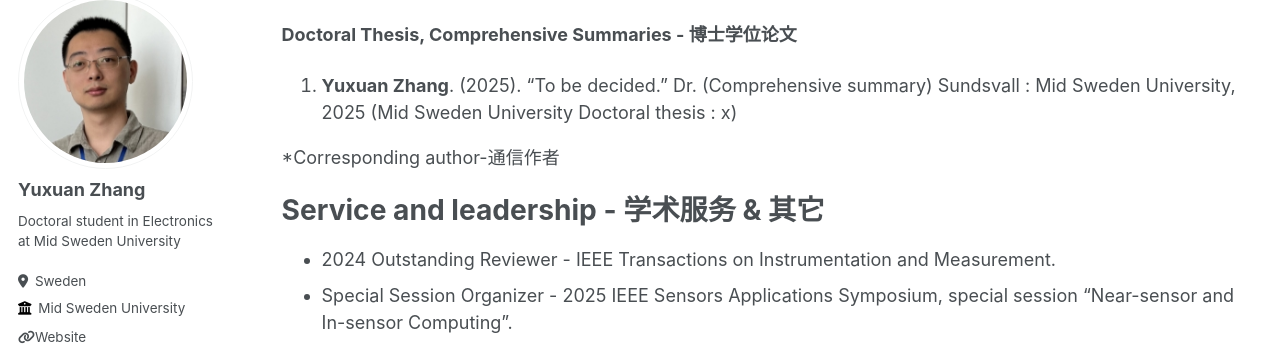
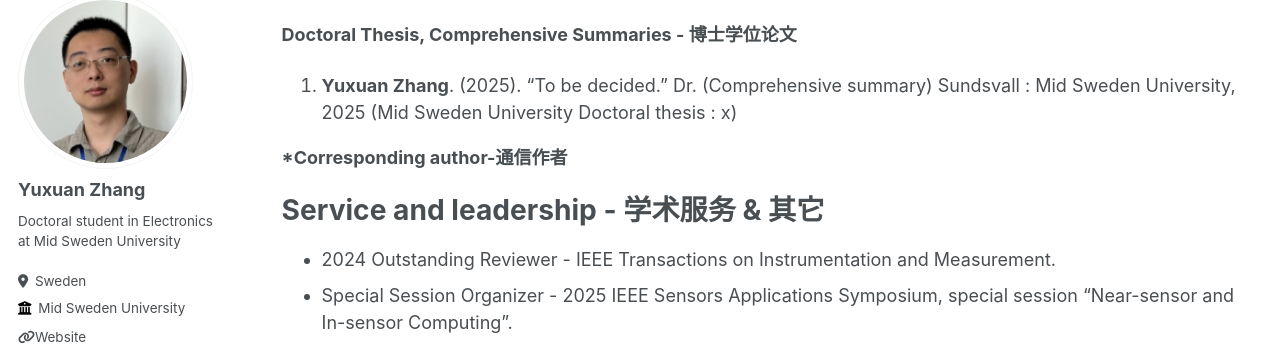
Before and after one commit to YuxuanZhang-96/YuxuanZhang-96.github.io, a Jekyll site: the page built from _pages/cv.md, in a window 1280 px wide and 900 px high, scrolled down 2185 px. Shown: the part 112-458 px from the top of the window. Built offline with Jekyll 4.4.1, drawn with Linux system fonts in a browser that asks for light colours; some web fonts are replaced.

Commit message:
Update cv.md

```diff
--- a/_pages/cv.md
+++ b/_pages/cv.md
@@ -57,7 +57,7 @@ __Licentiate Thesis, Comprehensive Summaries - 副博士学位论文__
 __Doctoral Thesis, Comprehensive Summaries - 博士学位论文__
 1. __Yuxuan Zhang__. (2025). "To be decided." Dr. (Comprehensive summary) Sundsvall : Mid Sweden University, 2025 (Mid Sweden University Doctoral thesis : x)
 
-*Corresponding author-通信作者
+__*Corresponding author-通信作者__
 
 Service and leadership - 学术服务 & 其它
 ======
```
